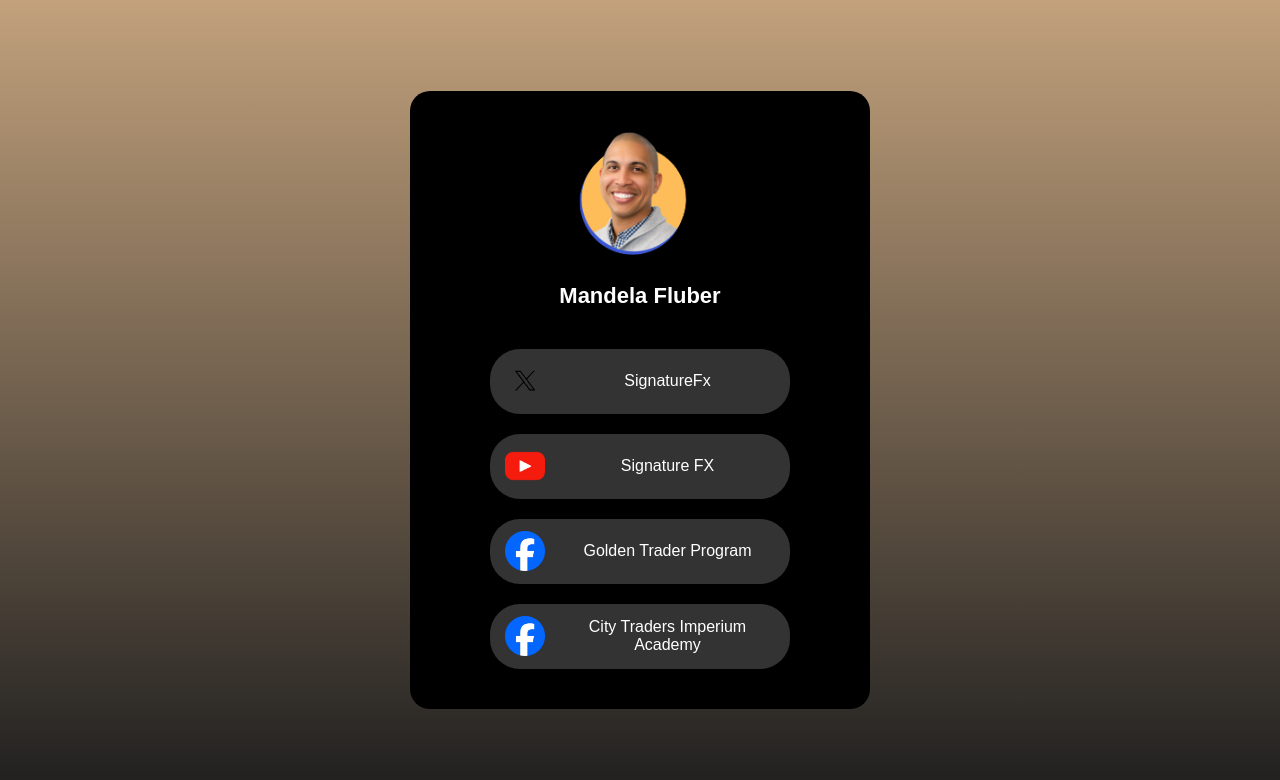
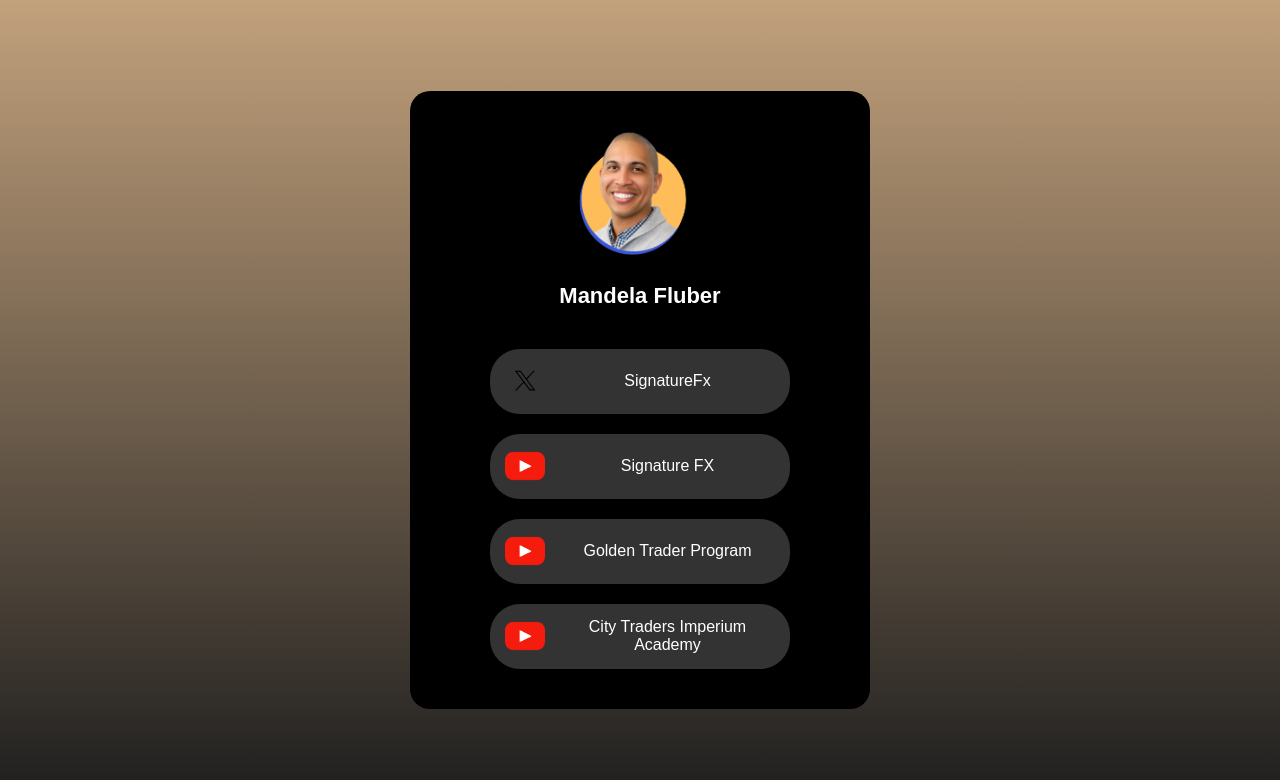
Before and after one commit to GTProgram/Mandela, a plain HTML site: page index.html in a window 1280 px wide. Drawn offline with Linux system fonts and the light colour scheme.

Commit message:
Update index.html

```diff
--- a/index.html
+++ b/index.html
@@ -101,14 +101,14 @@
                 <img src="youtube.png" alt="Instagram">
                 <span>Signature FX</span>
             </a>
-            <!-- Enlace de Facebook (GTP) -->
+            <!-- Enlace de Youtube (GTP) -->
             <a href="https://www.youtube.com/@GoldenTraderProgram" target="_blank">
-                <img src="facebook.png" alt="Golden Trader Program">
+                <img src="youtube.png" alt="Golden Trader Program">
                 <span>Golden Trader Program</span>
             </a>
-            <!-- Enlace de Facebook (CTIA) -->
+            <!-- Enlace de Youtube (CTIA) -->
             <a href="https://www.youtube.com/@CityTradersImperiumAcademy" target="_blank">
-                <img src="facebook.png" alt="City Traders Imperium Academy">
+                <img src="youtube.png" alt="City Traders Imperium Academy">
                 <span>City Traders Imperium Academy</span>
             </a>
         </div>
```
